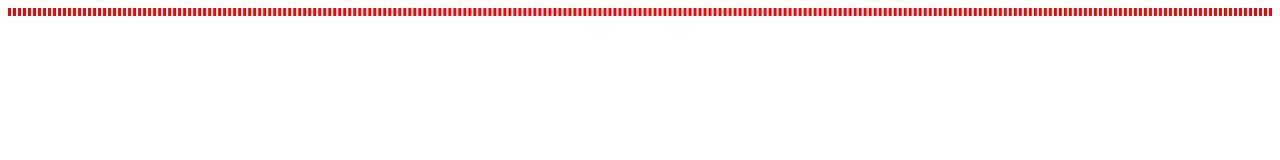
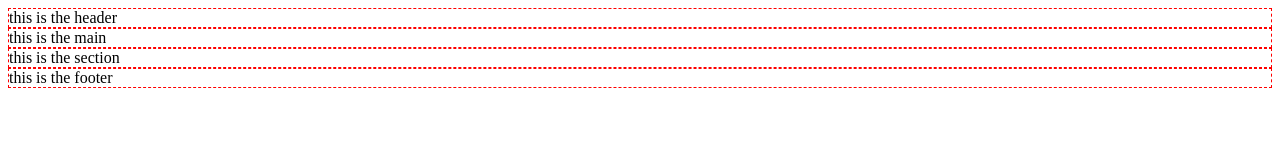
Before and after one commit to nss-day-cohort-43/hello-world-kiwanos, a plain HTML site: page index.html in a window 1280 px wide. Drawn offline with Linux system fonts and the light colour scheme.

Commit message:
Adding text in HTML elements

```diff
--- a/index.html
+++ b/index.html
@@ -10,13 +10,13 @@
 
 <body>
 
-    <header style="border: dashed 1px red;"></header>
+    <header style="border: dashed 1px red;">this is the header</header>
 
-    <main style="border: dashed 1px red;"></main>
+    <main style="border: dashed 1px red;">this is the main</main>
 
-    <section class="country-info" style="border: dashed 1px red;"></section>
+    <section class="country-info" style="border: dashed 1px red;">this is the section</section>
 
-    <footer style="border: dashed 1px red;"></footer>
+    <footer style="border: dashed 1px red;">this is the footer</footer>
 
 </body>
 
```
